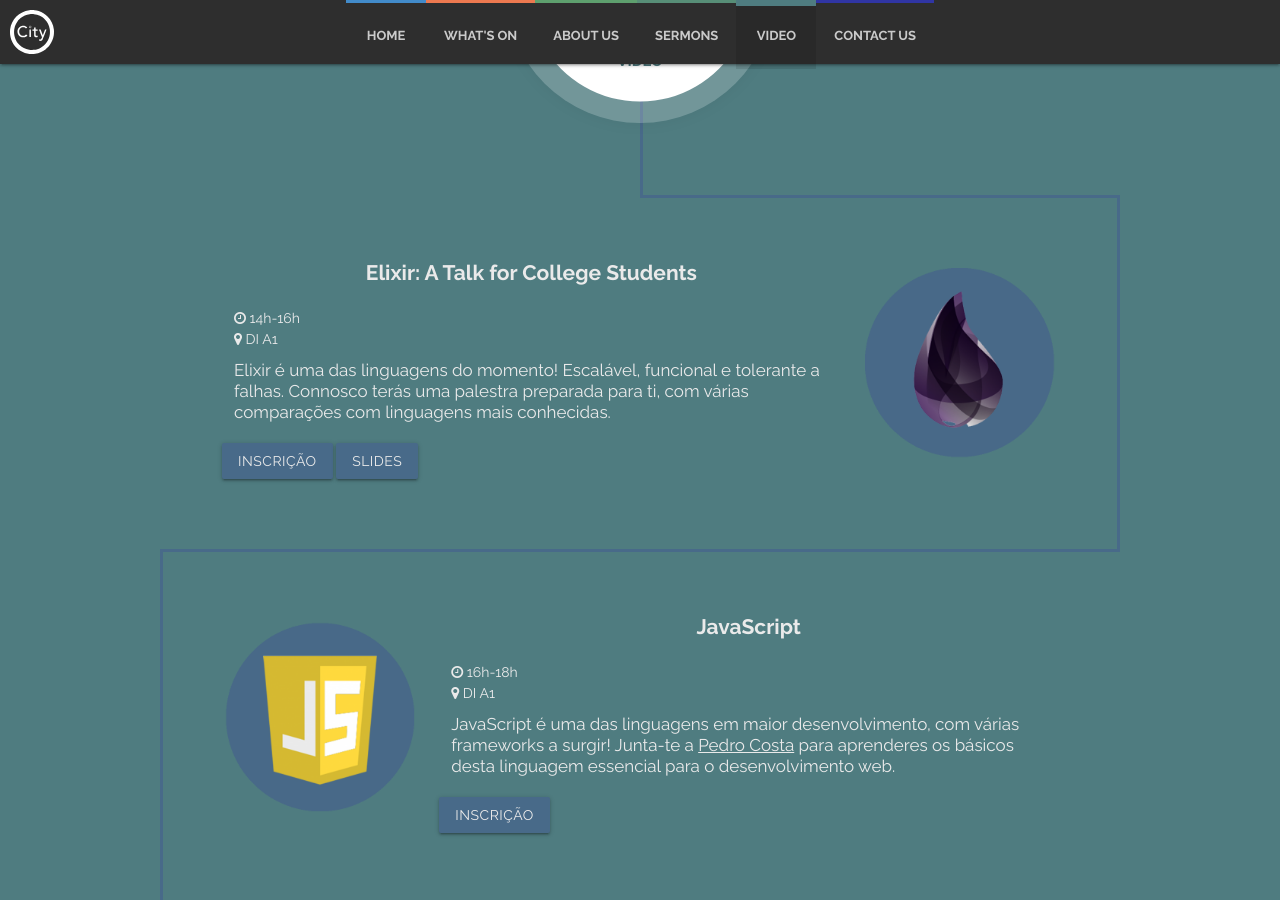
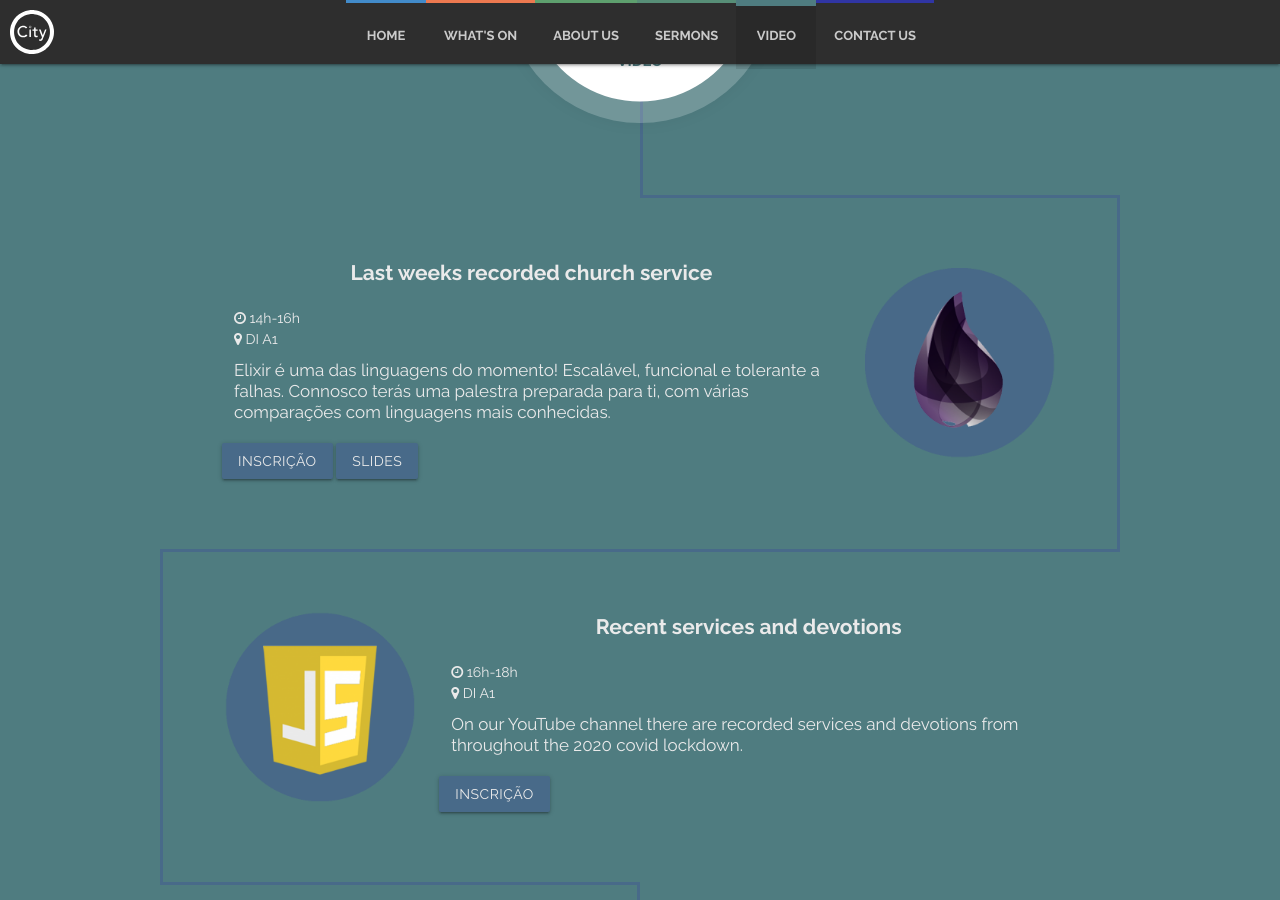
Before and after one commit to woodcock3/citychurch, a Jekyll site: the page built from index.html, in a window 1280 px wide and 900 px high, scrolled down 5123 px. Built offline with Jekyll 4.4.1, drawn with Linux system fonts in a browser that asks for light colours.

Commit message:
Update agenda.yml

```diff
--- a/_data/agenda.yml
+++ b/_data/agenda.yml
@@ -42,7 +42,7 @@ tuesday:
     text: As tradicionais Braga Geek Nights estão de volta! Vamos criar o ambiente ideal para te divertires. Vem ter connosco para um serão de informática e convívio.
 
 wednesday:
-  - title: "Elixir: A Talk for College Students"
+  - title: "Last weeks recorded church service"
     time: 14h-16h
     place: DI A1
     image: elixir.png
@@ -50,12 +50,12 @@ wednesday:
     text: Elixir é uma das linguagens do momento! Escalável, funcional e tolerante a falhas. Connosco terás uma palestra preparada para ti, com várias comparações com linguagens mais conhecidas.
     presentation: https://speakerdeck.com/frmendes/elixir-a-talk-for-college-students
 
-  - title: JavaScript
+  - title: Recent services and devotions
     time: 16h-18h
     place: DI A1
     image: javascript.png
-    typeform: https://cesium.typeform.com/to/qPxrdE
-    text: JavaScript é uma das linguagens em maior desenvolvimento, com várias frameworks a surgir! Junta-te a <a target="_blank" href="https://github.com/pfac">Pedro Costa</a> para aprenderes os básicos desta linguagem essencial para o desenvolvimento web.
+    typeform: https://youtu.be/pc4Adade4Bg
+    text: On our YouTube channel there are recorded services and devotions from throughout the 2020 covid lockdown.
 
 thursday:
   - title: Ionic
```
